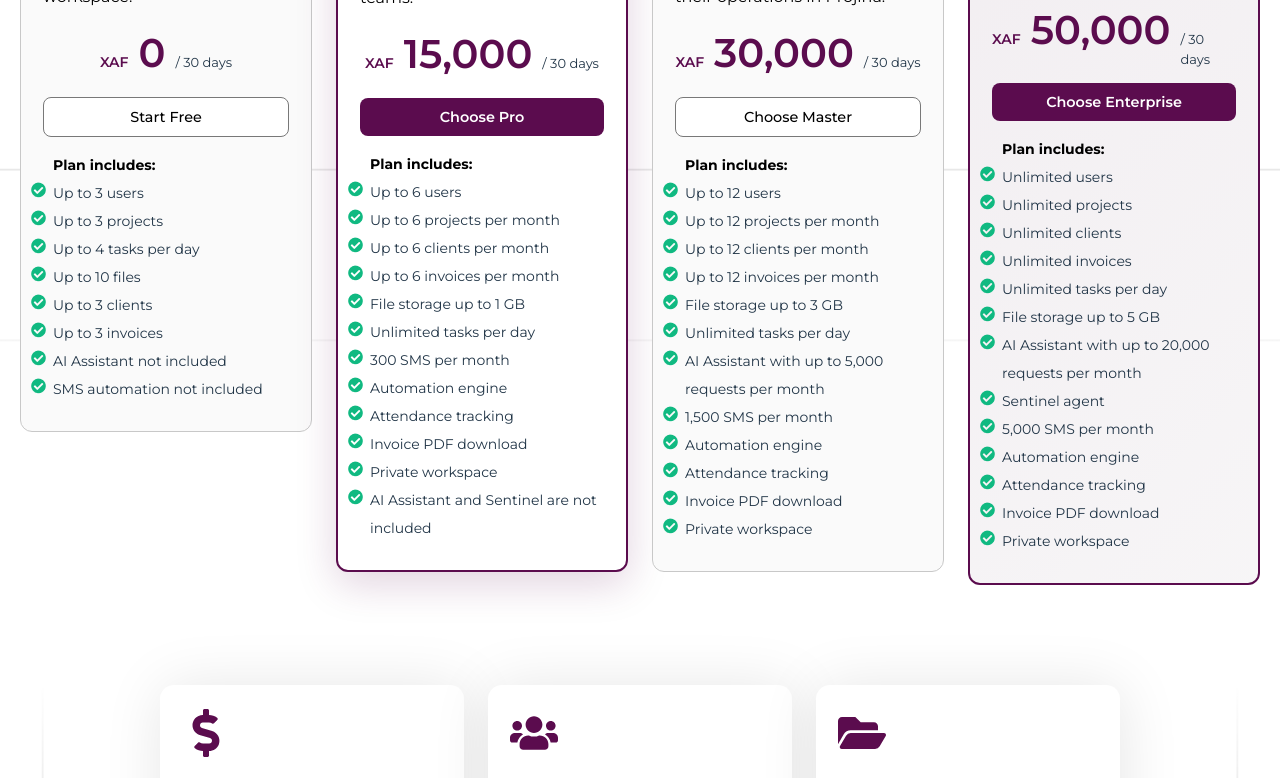
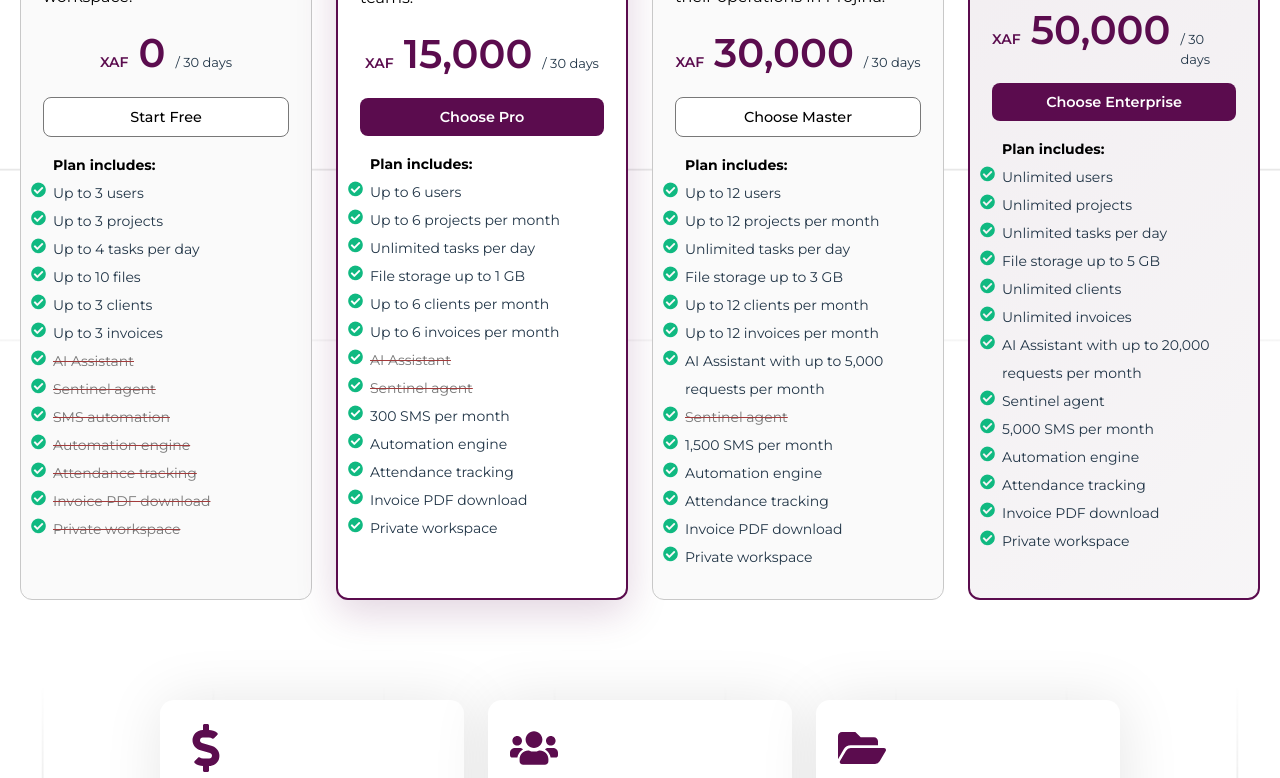
Before and after one commit to CarlTeclancing/projina-lp, a React (Vite) app: page /pricing in a window 1280 px wide. Shown: the part 593-1371 px from the top of the page. Built offline with nearby package versions, Linux system fonts and the light colour scheme.

Commit message:
Update pricing plan feature display

```diff
--- a/src/pages/Pricing.jsx
+++ b/src/pages/Pricing.jsx
@@ -25,14 +25,19 @@ const plans = [
         buttonText: 'Start Free',
         buttonClass: 'btn',
         features: [
-            'Up to 3 users',
-            'Up to 3 projects',
-            'Up to 4 tasks per day',
-            'Up to 10 files',
-            'Up to 3 clients',
-            'Up to 3 invoices',
-            'AI Assistant not included',
-            'SMS automation not included',
+            { text: 'Up to 3 users' },
+            { text: 'Up to 3 projects' },
+            { text: 'Up to 4 tasks per day' },
+            { text: 'Up to 10 files' },
+            { text: 'Up to 3 clients' },
+            { text: 'Up to 3 invoices' },
+            { text: 'AI Assistant', unavailable: true },
+            { text: 'Sentinel agent', unavailable: true },
+            { text: 'SMS automation', unavailable: true },
+            { text: 'Automation engine', unavailable: true },
+            { text: 'Attendance tracking', unavailable: true },
+            { text: 'Invoice PDF download', unavailable: true },
+            { text: 'Private workspace', unavailable: true },
         ],
     },
     {
@@ -44,18 +49,19 @@ const plans = [
         buttonClass: 'btn-color',
         featured: true,
         features: [
-            'Up to 6 users',
-            'Up to 6 projects per month',
-            'Up to 6 clients per month',
-            'Up to 6 invoices per month',
-            'File storage up to 1 GB',
-            'Unlimited tasks per day',
-            '300 SMS per month',
-            'Automation engine',
-            'Attendance tracking',
-            'Invoice PDF download',
-            'Private workspace',
-            'AI Assistant and Sentinel are not included',
+            { text: 'Up to 6 users' },
+            { text: 'Up to 6 projects per month' },
+            { text: 'Unlimited tasks per day' },
+            { text: 'File storage up to 1 GB' },
+            { text: 'Up to 6 clients per month' },
+            { text: 'Up to 6 invoices per month' },
+            { text: 'AI Assistant', unavailable: true },
+            { text: 'Sentinel agent', unavailable: true },
+            { text: '300 SMS per month' },
+            { text: 'Automation engine' },
+            { text: 'Attendance tracking' },
+            { text: 'Invoice PDF download' },
+            { text: 'Private workspace' },
         ],
     },
     {
@@ -66,18 +72,19 @@ const plans = [
         buttonText: 'Choose Master',
         buttonClass: 'btn',
         features: [
-            'Up to 12 users',
-            'Up to 12 projects per month',
-            'Up to 12 clients per month',
-            'Up to 12 invoices per month',
-            'File storage up to 3 GB',
-            'Unlimited tasks per day',
-            'AI Assistant with up to 5,000 requests per month',
-            '1,500 SMS per month',
-            'Automation engine',
-            'Attendance tracking',
-            'Invoice PDF download',
-            'Private workspace',
+            { text: 'Up to 12 users' },
+            { text: 'Up to 12 projects per month' },
+            { text: 'Unlimited tasks per day' },
+            { text: 'File storage up to 3 GB' },
+            { text: 'Up to 12 clients per month' },
+            { text: 'Up to 12 invoices per month' },
+            { text: 'AI Assistant with up to 5,000 requests per month' },
+            { text: 'Sentinel agent', unavailable: true },
+            { text: '1,500 SMS per month' },
+            { text: 'Automation engine' },
+            { text: 'Attendance tracking' },
+            { text: 'Invoice PDF download' },
+            { text: 'Private workspace' },
         ],
     },
     {
@@ -88,19 +95,19 @@ const plans = [
         buttonText: 'Choose Enterprise',
         buttonClass: 'btn-color',
         features: [
-            'Unlimited users',
-            'Unlimited projects',
-            'Unlimited clients',
-            'Unlimited invoices',
-            'Unlimited tasks per day',
-            'File storage up to 5 GB',
-            'AI Assistant with up to 20,000 requests per month',
-            'Sentinel agent',
-            '5,000 SMS per month',
-            'Automation engine',
-            'Attendance tracking',
-            'Invoice PDF download',
-            'Private workspace',
+            { text: 'Unlimited users' },
+            { text: 'Unlimited projects' },
+            { text: 'Unlimited tasks per day' },
+            { text: 'File storage up to 5 GB' },
+            { text: 'Unlimited clients' },
+            { text: 'Unlimited invoices' },
+            { text: 'AI Assistant with up to 20,000 requests per month' },
+            { text: 'Sentinel agent' },
+            { text: '5,000 SMS per month' },
+            { text: 'Automation engine' },
+            { text: 'Attendance tracking' },
+            { text: 'Invoice PDF download' },
+            { text: 'Private workspace' },
         ],
     },
 ];
@@ -205,7 +212,13 @@ const Pricing = () => {
                                     <ul>
                                         <b>Plan includes:</b>
                                         {plan.features.map((feature) => (
-                                            <li key={feature}>{feature}</li>
+                                            <li
+                                                className={feature.unavailable ? 'feature-unavailable' : undefined}
+                                                key={feature.text}
+                                                aria-label={feature.unavailable ? `${feature.text}, not included` : undefined}
+                                            >
+                                                {feature.text}
+                                            </li>
                                         ))}
                                     </ul>
                                 </div>
--- a/src/styles/pricingStyles.css
+++ b/src/styles/pricingStyles.css
@@ -58,7 +58,7 @@ b{ color: black; }
     grid-template-columns: repeat(4, 1fr);
     gap: 24px;
     width: 100%;
-    align-items: start;
+    align-items: stretch;
 }
 
 .custom-pricing-container { display: none; }
@@ -77,7 +77,8 @@ b{ color: black; }
     flex-direction: column;
     gap: 14px;
     width: 100%;
-    min-height: 560px;
+    height: 100%;
+    min-height: 650px;
     transition: transform 0.3s ease, box-shadow 0.3s ease;
     box-sizing: border-box;
     position: relative;
@@ -109,6 +110,14 @@ b{ color: black; }
 .pricing-block ul {
     font-size: 14px;
     padding-left: 10px;
+    margin: 0;
+}
+
+.pricing-block li.feature-unavailable {
+    color: #777;
+    text-decoration: line-through;
+    text-decoration-color: #a33b3b;
+    text-decoration-thickness: 1px;
 }
 
 /* ── "Most Popular" badge — professional pill with crown ── */
@@ -202,6 +211,7 @@ ul{
         gap: 18px;
     }
     .pricing-block {
+        height: auto;
         min-height: auto;
         padding: 22px 18px;
     }
```
